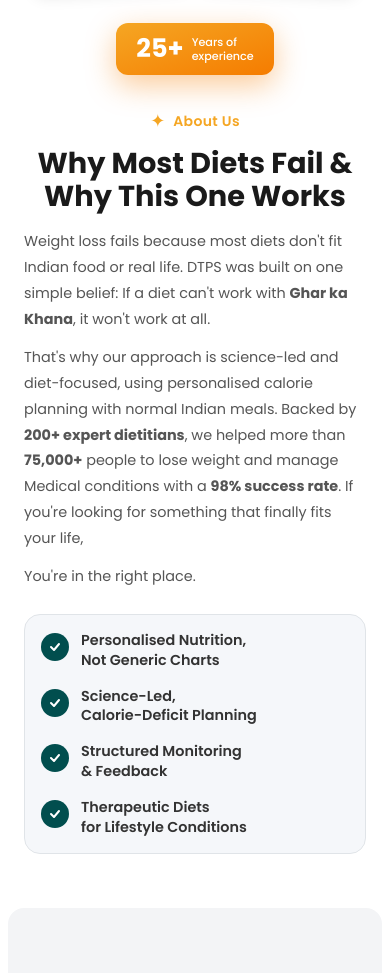
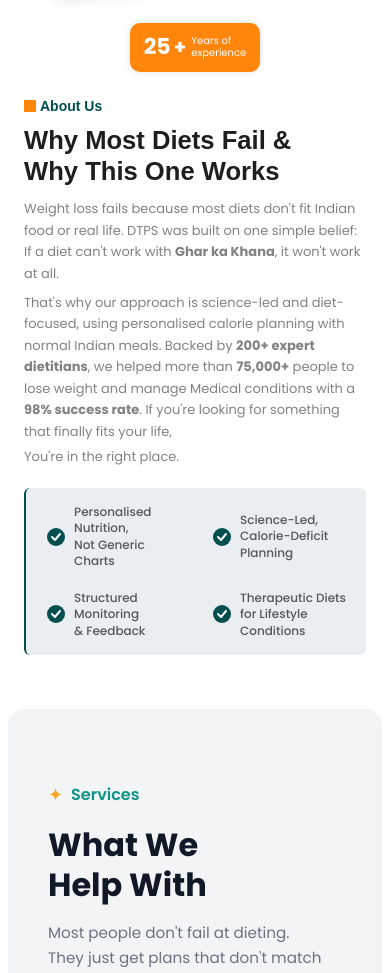
Before and after one commit to avirajsharma-ops/dtps-website, a Next.js app: page / in a window 390 px wide. Shown: the part 1020-1993 px from the top of the page. Built offline with nearby package versions, Linux system fonts and the light colour scheme; no server answers; the database is empty.

Commit message:
style: Refactor About Us section layout and content; update highlights and improve responsiveness

```diff
--- a/components/AboutUsSection.tsx
+++ b/components/AboutUsSection.tsx
@@ -24,10 +24,10 @@
   }, []);
 
   const highlights = [
-    { label: 'Personalised Nutrition,\nNot Generic Charts' },
-    { label: 'Science-Led,\nCalorie-Deficit Planning' },
-    { label: 'Structured Monitoring\n& Feedback' },
-    { label: 'Therapeutic Diets\nfor Lifestyle Conditions' },
+    'Personalised Nutrition,\nNot Generic Charts',
+    'Science-Led,\nCalorie-Deficit Planning',
+    'Structured Monitoring\n& Feedback',
+    'Therapeutic Diets\nfor Lifestyle Conditions',
   ];
 
   return (
@@ -35,18 +35,20 @@
       ref={sectionRef}
       className="bg-white py-12 md:py-20 px-4 md:px-8 overflow-hidden rounded-[20px] md:rounded-[30px]"
     >
-      <div className="max-w-[1200px] mx-auto flex flex-col lg:flex-row items-center gap-8 lg:gap-16">
-        {/* Left Side - Images */}
+      <div className="max-w-[1200px] mx-auto flex flex-col lg:flex-row items-center gap-6 lg:gap-10">
+
+        {/* ─── Left Side – Images ─── */}
         <div
-          className={`relative w-full lg:w-[50%] flex-shrink-0 transition-all duration-[800ms] ease-out ${
+          className={`relative w-full lg:w-[440px] flex-shrink-0 transition-all duration-[800ms] ease-out ${
             isVisible ? 'translate-x-0 opacity-100' : '-translate-x-[50px] opacity-0'
           }`}
         >
           {/* Desktop Layout */}
-          <div className="hidden md:block relative h-[520px]">
-            {/* Image 1 - Award ceremony */}
-            <div className="absolute left-0 top-[20px] w-[280px] h-[380px] rounded-[20px] overflow-hidden shadow-[0_20px_50px_rgba(0,0,0,0.15)] z-[2]"
-              style={{ transform: 'rotate(-5deg)' }}
+          <div className="hidden md:block relative" style={{ height: 400 }}>
+            {/* Image 1 – rotated left */}
+            <div
+              className="absolute top-[30px] w-[225px] h-[330px] rounded-[19px] overflow-hidden shadow-[0_15px_40px_rgba(0,0,0,0.12)] z-[2]"
+              style={{ left: -20, transform: 'rotate(-6deg)' }}
             >
               <Image
                 src="/img/Div [elementor-element] (2).png"
@@ -56,9 +58,10 @@
               />
             </div>
 
-            {/* Image 2 - Business Achievers Award */}
-            <div className="absolute right-[20px] top-[0px] w-[260px] h-[300px] rounded-[20px] overflow-hidden shadow-[0_20px_50px_rgba(0,0,0,0.15)] z-[3] border-[5px] border-white"
-              style={{ transform: 'rotate(4deg)' }}
+            {/* Image 2 – rotated right, white border */}
+            <div
+              className="absolute top-[0px] w-[180px] h-[230px] rounded-[19px] overflow-hidden z-[3]"
+              style={{ left: 200, transform: 'rotate(11deg)', border: '3px solid white', boxShadow: '0 15px 40px rgba(0,0,0,0.12)' }}
             >
               <Image
                 src="/img/da78b942eb8662092e9c414840553c24c7218c2c.png"
@@ -68,111 +71,115 @@
               />
             </div>
 
-            {/* Decorative Dashed Arrow */}
-            <div className="absolute right-[60px] top-[280px] w-[100px] h-[160px] z-[4]">
-              <svg width="100" height="160" viewBox="0 0 100 160" fill="none">
+            {/* Curly dashed arrow */}
+            <div className="absolute z-[4]" style={{ left: 250, top: 220 }}>
+              <svg width="53" height="70" viewBox="0 0 53 70" fill="none">
+                {/* curly S-shaped dashed path pointing downward */}
                 <path
-                  d="M80 0 C 70 25, 55 40, 50 50"
-                  stroke="#333"
-                  strokeWidth="2"
-                  strokeDasharray="6 5"
+                  d="M30 0 C 28 8, 22 14, 18 20 C 12 28, 8 34, 14 42 C 20 50, 30 48, 32 40 C 34 32, 24 28, 18 34 C 12 40, 16 50, 22 55"
+                  stroke="#1E1E1E"
+                  strokeWidth="1.8"
+                  strokeDasharray="5 4"
                   fill="none"
                   strokeLinecap="round"
                 />
-                <circle cx="50" cy="50" r="6" fill="none" stroke="#333" strokeWidth="2" strokeDasharray="4 3" />
-                <path
-                  d="M50 56 C 30 65, 20 85, 30 105 C 38 120, 50 118, 50 105 C 50 92, 38 88, 30 95"
-                  stroke="#333"
-                  strokeWidth="2"
-                  strokeDasharray="6 5"
-                  fill="none"
-                  strokeLinecap="round"
-                />
-                <path
-                  d="M30 95 L 35 140"
-                  stroke="#333"
-                  strokeWidth="2"
-                  strokeDasharray="6 5"
-                  fill="none"
-                  strokeLinecap="round"
-                />
-                <path d="M25 130 L35 150 L45 130" stroke="#333" strokeWidth="2" fill="#333" strokeLinecap="round" strokeLinejoin="round" />
+                {/* Arrow head */}
+                <path d="M16 50 L22 60 L28 50" stroke="#1E1E1E" strokeWidth="1.8" fill="#1E1E1E" strokeLinecap="round" strokeLinejoin="round" />
               </svg>
             </div>
 
-            {/* Years Badge */}
-            <div className="absolute right-[30px] bottom-[10px] bg-gradient-to-br from-[#f5a623] to-[#f57c00] rounded-xl px-6 py-4 flex items-center gap-3 shadow-[0_10px_30px_rgba(245,124,0,0.4)] z-[5]">
-              <span className="text-[2.5rem] font-bold text-white leading-none">25+</span>
-              <span className="text-[0.9rem] font-medium text-white leading-tight">
-                Years of<br />experience
-              </span>
+            {/* 25+ Years Badge */}
+            <div
+              className="absolute z-[5] flex items-center gap-[3px] px-[14px] py-[12px]"
+              style={{
+                left: 200,
+                bottom: 10,
+                width: 130,
+                height: 52,
+                background: '#FF850B',
+                borderRadius: 10,
+                boxShadow: '0 0 7.6px rgba(0,0,0,0.12)',
+              }}
+            >
+              <span className="text-white text-[26px] font-bold leading-none" style={{ fontFamily: "'Epilogue', sans-serif" }}>25</span>
+              <span className="text-white text-[24px] font-bold leading-none">+</span>
+              <span className="text-white text-[10px] font-normal leading-tight ml-[2px]">Years of<br />experience</span>
             </div>
           </div>
 
           {/* Mobile Layout */}
           <div className="md:hidden">
             <div className="flex justify-center gap-3 mb-4 relative h-[220px]">
-              <div className="relative w-[48%] h-[200px] rounded-[16px] overflow-hidden shadow-lg" style={{ transform: 'rotate(-3deg)' }}>
+              <div className="relative w-[48%] h-[200px] rounded-[16px] overflow-hidden shadow-lg" style={{ transform: 'rotate(-6deg)' }}>
                 <Image src="/img/Div [elementor-element] (2).png" alt="Award Ceremony" fill className="object-cover" />
               </div>
-              <div className="relative w-[48%] h-[200px] rounded-[16px] overflow-hidden shadow-lg border-3 border-white" style={{ transform: 'rotate(3deg)' }}>
+              <div className="relative w-[40%] h-[160px] rounded-[16px] overflow-hidden shadow-lg border-[3px] border-white" style={{ transform: 'rotate(11deg)' }}>
                 <Image src="/img/da78b942eb8662092e9c414840553c24c7218c2c.png" alt="Business Achievers Award" fill className="object-cover" />
               </div>
             </div>
-            <div className="mx-auto w-fit bg-gradient-to-br from-[#f5a623] to-[#f57c00] rounded-xl px-5 py-3 flex items-center gap-2 shadow-[0_10px_30px_rgba(245,124,0,0.4)]">
-              <span className="text-[1.6rem] font-bold text-white leading-none">25+</span>
-              <span className="text-[0.7rem] font-medium text-white leading-tight">Years of<br />experience</span>
+            <div className="mx-auto w-fit flex items-center gap-[3px] px-[14px] py-[12px] rounded-[10px]" style={{ background: '#FF850B', boxShadow: '0 0 7.6px rgba(0,0,0,0.12)' }}>
+              <span className="text-white text-[22px] font-bold leading-none">25</span>
+              <span className="text-white text-[20px] font-bold leading-none">+</span>
+              <span className="text-white text-[10px] font-normal leading-tight ml-[2px]">Years of<br />experience</span>
             </div>
           </div>
         </div>
 
-        {/* Right Side - Content */}
+        {/* ─── Right Side – Content ─── */}
         <div
-          className={`flex-1 w-full text-center lg:text-left transition-all duration-[800ms] ease-out delay-300 ${
+          className={`flex-1 w-full transition-all duration-[800ms] ease-out delay-300 ${
             isVisible ? 'translate-x-0 opacity-100' : 'translate-x-[50px] opacity-0'
           }`}
         >
-          {/* Label */}
-          <div className="flex items-center gap-2 mb-3 justify-center lg:justify-start">
-            <span className="text-[#f5a623] text-lg">✦</span>
-            <span className="text-[#f5a623] text-sm font-semibold tracking-wide">About Us</span>
+          {/* "About Us" label with orange square */}
+          <div className="flex items-center gap-1 mb-2">
+            <div className="w-3 h-3 bg-[#FF850B]" />
+            <span className="text-[#014E4E] text-[14px] font-semibold" style={{ fontFamily: "'Epilogue', sans-serif" }}>
+              About Us
+            </span>
           </div>
 
           {/* Heading */}
-          <h2 className="text-[1.8rem] md:text-[2.8rem] font-bold text-[#1a1a1a] leading-[1.15] mb-4 md:mb-6">
-            Why Most Diets Fail &<br />Why This One Works
+          <h2
+            className="text-[1.6rem] md:text-[2rem] lg:text-[30px] font-bold text-[#1E1E1E] leading-[1.2] mb-3 md:mb-4"
+            style={{ fontFamily: "'Epilogue', sans-serif" }}
+          >
+            Why Most Diets Fail &amp;<br />Why This One Works
           </h2>
 
           {/* Description */}
-          <div className="text-[0.9rem] md:text-[0.95rem] text-[#555] leading-[1.8] mb-6 md:mb-8 space-y-3 text-left">
+          <div className="text-[#828283] text-[13px] md:text-[14px] leading-[1.65] mb-5 md:mb-6 max-w-[540px]">
             <p>
               Weight loss fails because most diets don&apos;t fit Indian food or real life. DTPS was built on one simple belief:
-              If a diet can&apos;t work with <strong>Ghar ka Khana</strong>, it won&apos;t work at all.
+              {' '}If a diet can&apos;t work with <strong className="font-bold text-[#828283]">Ghar ka Khana</strong>, it won&apos;t work at all.
             </p>
-            <p>
+            <p className="mt-2">
               That&apos;s why our approach is science-led and diet-focused, using personalised calorie planning with normal
-              Indian meals. Backed by <strong>200+ expert dietitians</strong>, we helped more than <strong>75,000+</strong> people to lose weight
-              and manage Medical conditions with a <strong>98% success rate</strong>. If you&apos;re looking for something that finally fits
+              Indian meals. Backed by <strong className="font-bold text-[#828283]">200+ expert dietitians</strong>, we helped more than{' '}
+              <strong className="font-bold text-[#828283]">75,000+</strong> people to lose weight
+              and manage Medical conditions with a <strong className="font-bold text-[#828283]">98% success rate</strong>. If you&apos;re looking for something that finally fits
               your life,
             </p>
-            <p>You&apos;re in the right place.</p>
+            <p className="mt-1">You&apos;re in the right place.</p>
           </div>
 
-          {/* Highlights Box */}
-          <div className="bg-[#f5f7fa] border border-[#e0e4e8] rounded-2xl p-4 md:p-6">
-            <div className="grid grid-cols-1 sm:grid-cols-2 gap-4 md:gap-5">
-              {highlights.map((item, index) => (
-                <div
-                  key={index}
-                  className="flex items-start gap-3"
-                >
-                  <div className="w-7 h-7 rounded-full flex items-center justify-center flex-shrink-0 bg-[#014E4E] mt-0.5">
-                    <svg width="14" height="14" viewBox="0 0 14 14" fill="none">
-                      <path d="M3 7L6 10L11 4" stroke="#fff" strokeWidth="2" strokeLinecap="round" strokeLinejoin="round" />
+          {/* Highlights Box – gray bg, teal left border */}
+          <div
+            className="bg-[#EAEEF1] rounded-[6px] px-5 md:px-8 py-4 md:py-5 overflow-hidden"
+            style={{ borderLeft: '2px solid #014E4E' }}
+          >
+            <div className="grid grid-cols-2 gap-x-8 gap-y-5">
+              {highlights.map((label, index) => (
+                <div key={index} className="flex items-center gap-2">
+                  {/* Teal check circle */}
+                  <div className="w-5 h-5 flex-shrink-0 flex items-center justify-center">
+                    <svg width="20" height="20" viewBox="0 0 20 20" fill="none">
+                      <circle cx="10" cy="10" r="9" fill="#014E4E" />
+                      <path d="M6 10L9 13L14 7" stroke="white" strokeWidth="2" strokeLinecap="round" strokeLinejoin="round" />
                     </svg>
                   </div>
-                  <span className="text-[0.9rem] font-semibold text-[#333] whitespace-pre-line leading-snug text-left">
-                    {item.label}
+                  <span className="text-[#575757] text-[12px] md:text-[13px] font-medium whitespace-pre-line leading-snug">
+                    {label}
                   </span>
                 </div>
               ))}
```
